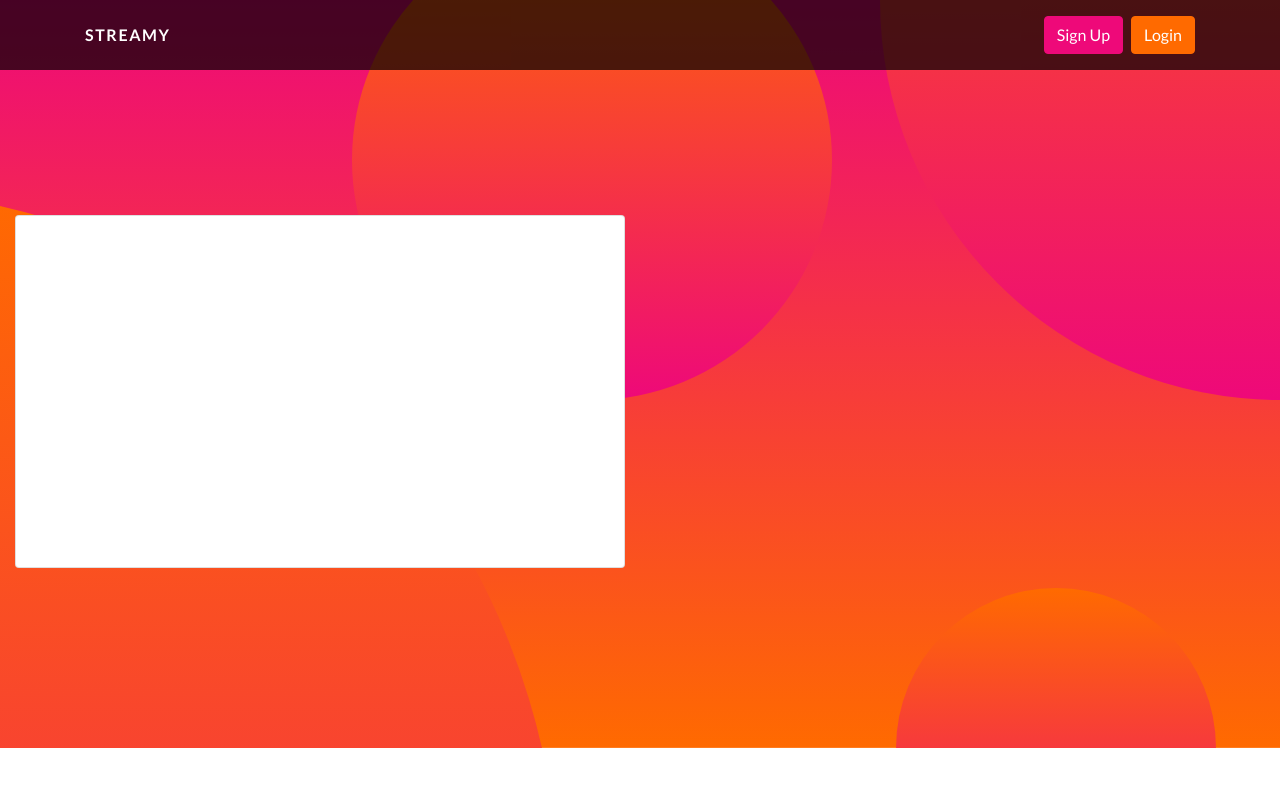
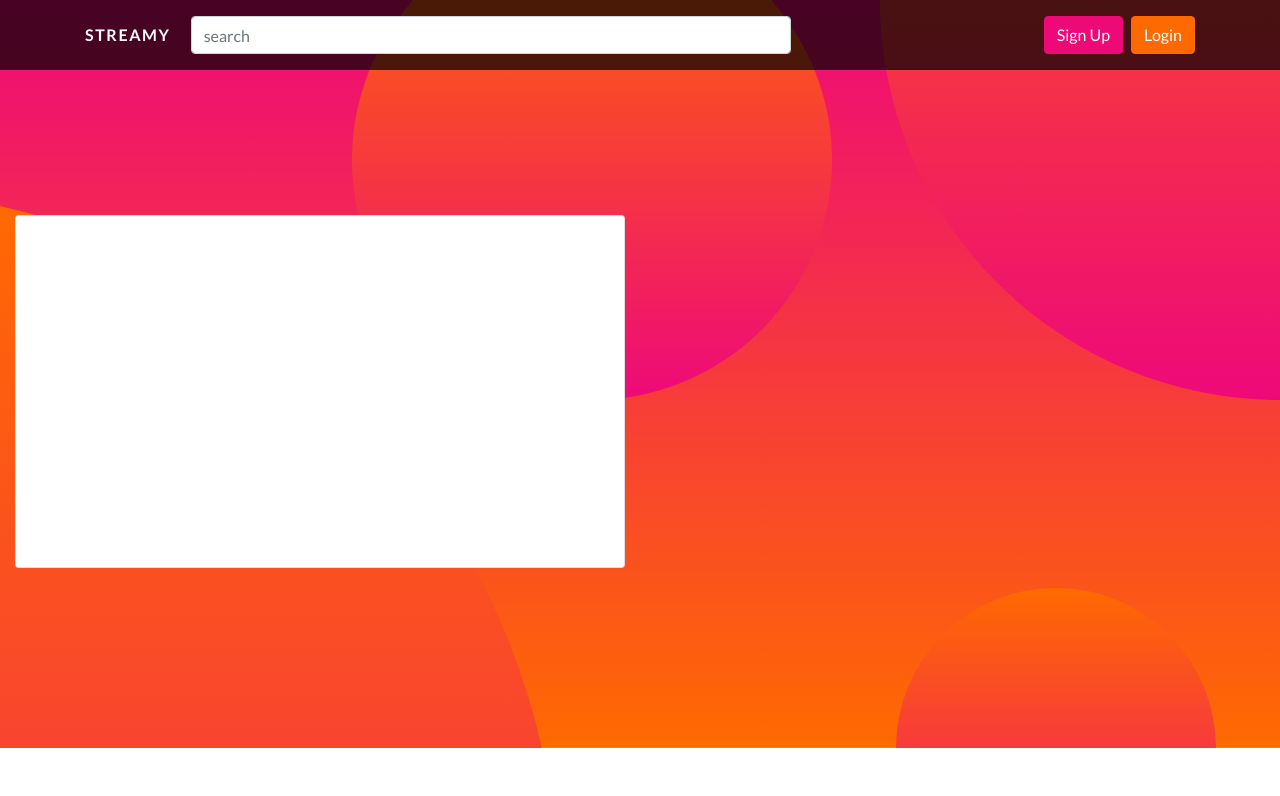
Before and after one commit to doc1atis/videoapp-front, a React (Create React App) app: page / in a window 1280 px wide. Shown: the top 796 px of the page. Built offline with nearby package versions, Linux system fonts and the light colour scheme; grey boxes are pictures that could not be loaded.

Commit message:
searchBar added

```diff
--- a/package.json
+++ b/package.json
@@ -10,8 +10,8 @@
     "bootstrap": "^4.4.1",
     "google-auth-library": "^5.10.1",
     "googleapis": "^47.0.0",
+    "jwt-decode": "^2.2.0",
     "lodash": "^4.17.15",
-    "jwt-decode": "^2.2.0",
     "react": "^16.13.0",
     "react-aspect-ratio": "^1.0.42",
     "react-bootstrap": "^1.0.0-beta.17",
@@ -21,8 +21,8 @@
     "react-router-dom": "^5.1.2",
     "react-scripts": "3.4.0",
     "redux": "^4.0.5",
-    "uuid": "^7.0.2",
-    "redux-thunk": "^2.3.0"
+    "redux-thunk": "^2.3.0",
+    "uuid": "^7.0.2"
   },
   "scripts": {
     "start": "react-scripts start",
--- a/src/components/Navigation/Navigation.js
+++ b/src/components/Navigation/Navigation.js
@@ -1,5 +1,6 @@
 import React, { Component } from "react";
 import { Navbar, Nav } from "react-bootstrap";
+import SearchBar from "../SearchBar/SearchBar";
 import { Link } from "react-router-dom";
 import RegisterModal from "../Modals/RegisterModal";
 import LoginModal from "../Modals/LoginModal";
@@ -18,7 +19,7 @@ class Navigation extends Component {
             <Link className="navbar-brand" to="/">
               Streamy
             </Link>
-
+            <SearchBar />
             <Navbar.Toggle aria-controls="responsive-navbar-nav" />
             <Navbar.Collapse id="responsive-navbar-nav">
               <Nav className="ml-auto">
```
Also changed, not shown: 1 other file (tests, documents, lock files or other folders).
